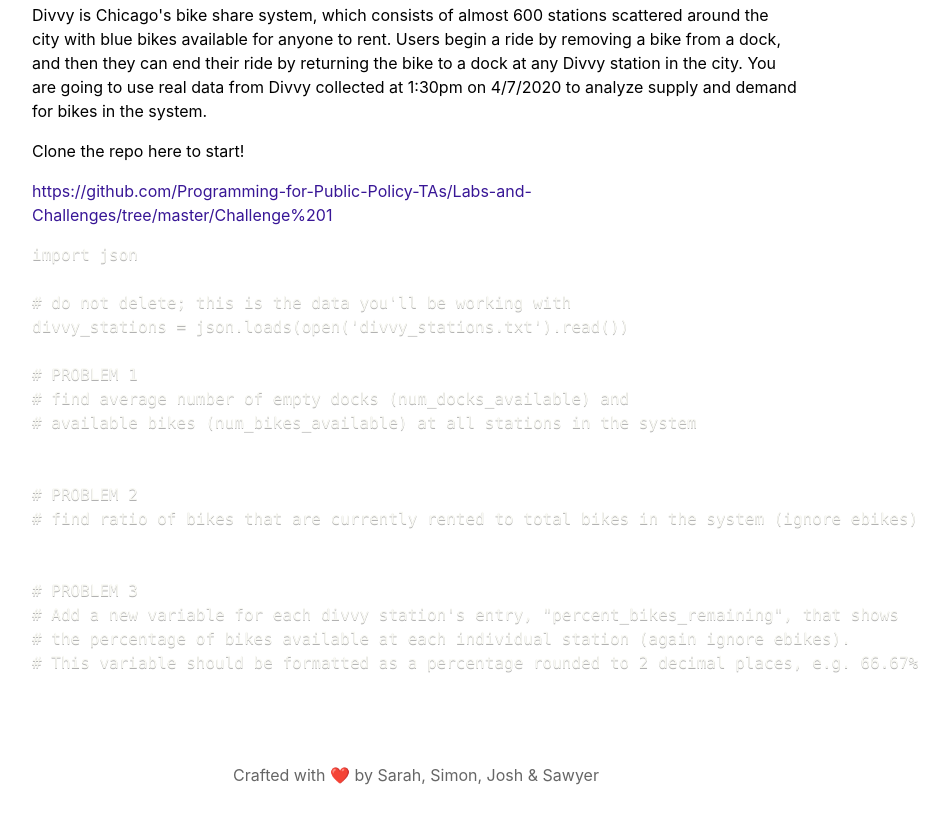
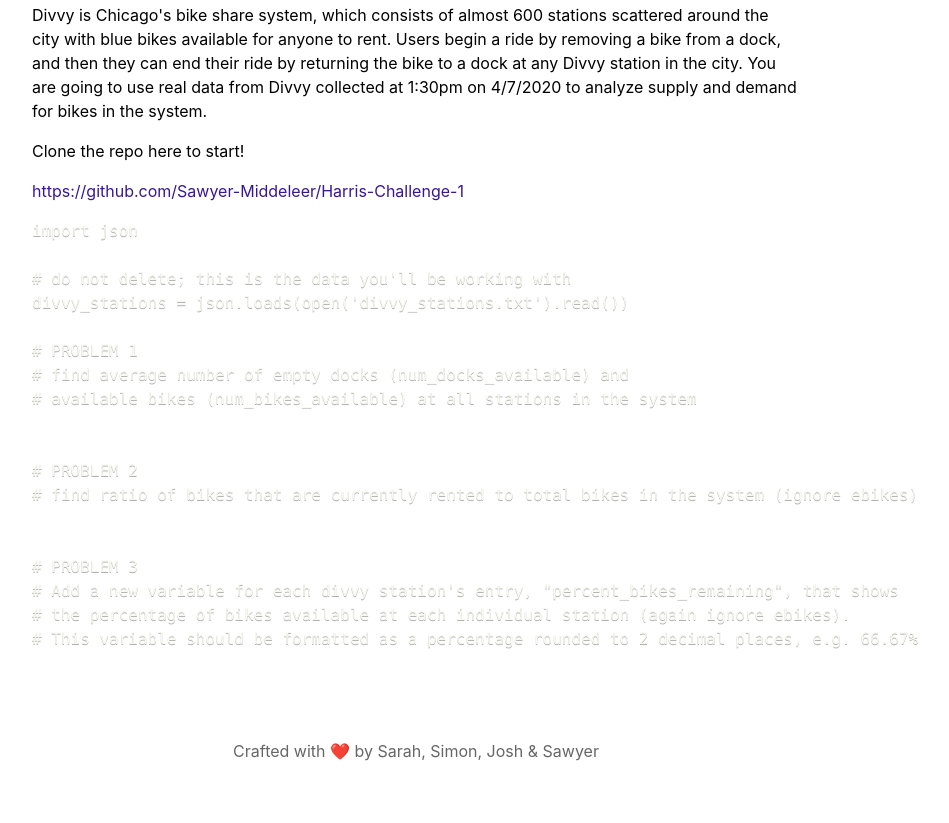
Before and after one commit to Programming-for-Public-Policy-TAs/python-challenge-site, a Gatsby site: page /challenge-1 in a window 1280 px wide. Shown: the part 775-1598 px from the top of the page, without its empty margins (224-1173 px from the left). Built offline with nearby package versions, Linux system fonts and the light colour scheme; Gatsby itself is replaced by a stand-in of ours; some packages are replaced by stand-ins of ours; code samples lack their colours.

Commit message:
Update Blog “2020-02-20-with-code”

````diff
--- a/_data/blog/2020-02-20-with-code.md
+++ b/_data/blog/2020-02-20-with-code.md
@@ -12,15 +12,11 @@
 
 Divvy is Chicago's bike share system, which consists of almost 600 stations scattered around the city with blue bikes available for anyone to rent. Users begin a ride by removing a bike from a dock, and then they can end their ride by returning the bike to a dock at any Divvy station in the city. You are going to use real data from Divvy collected at 1:30pm on 4/7/2020 to analyze supply and demand for bikes in the system.
 
-
-
 Clone the repo here to start! <!--StartFragment-->
 
-<https://github.com/Programming-for-Public-Policy-TAs/Labs-and-Challenges/tree/master/Challenge%201>
+<https://github.com/Sawyer-Middeleer/Harris-Challenge-1>
 
 <!--EndFragment-->
-
-
 
 ```python
 import json
````
